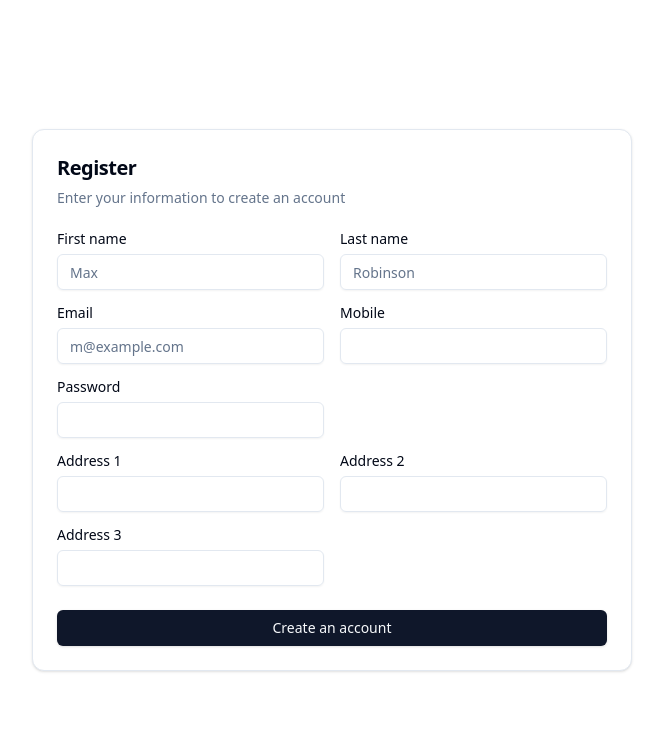
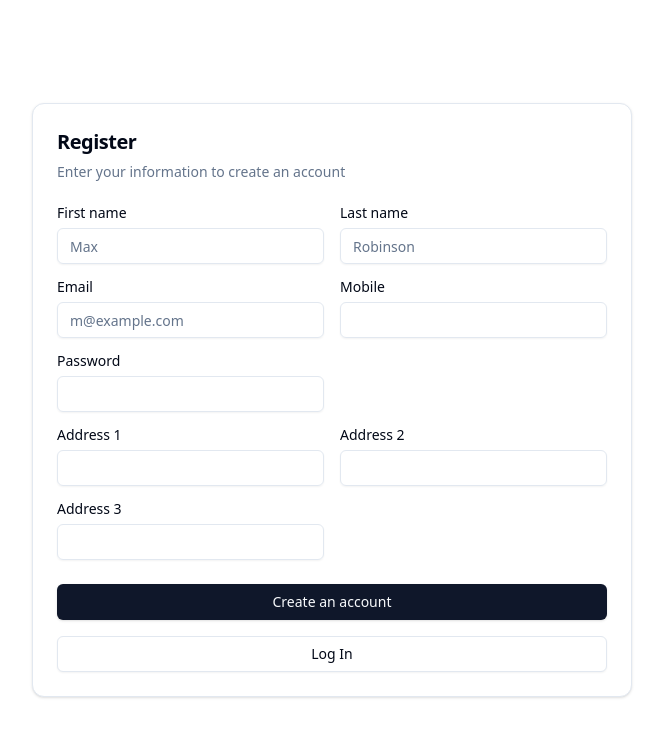
Before and after one commit to miyushan/stock-management-fe, a Vue app: page /auth/register in a window 1280 px wide. Shown: the top 736 px of the page, without its empty margins (308-971 px from the left). Built offline with nearby package versions, Linux system fonts and the light colour scheme.

Commit message:
log in button added

```diff
--- a/src/components/Auth/Register.vue
+++ b/src/components/Auth/Register.vue
@@ -74,14 +74,14 @@ const navigateToCreateAccount = () => {
             </div>
           </div>
 
+          <Button type="submit" class="mt-2 w-full"> Create an account </Button>
           <Button
             @click="navigateToCreateAccount"
-            type="submit"
-            class="mt-2 w-full"
+            variant="outline"
+            class="w-full"
           >
-            Create an account
+            Log In
           </Button>
-          <!-- <Button variant="outline" class="w-full"> Sign In </Button> -->
         </div>
       </CardContent>
     </Card>
```
